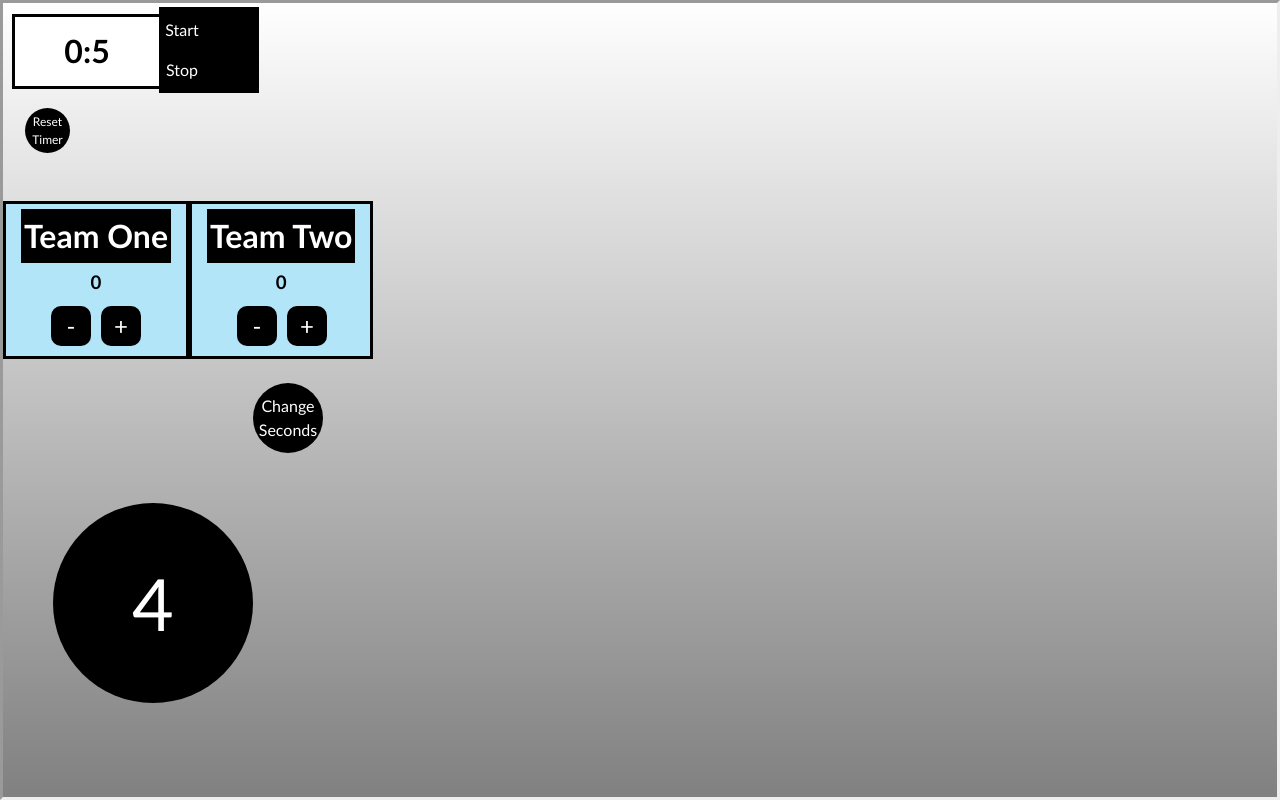
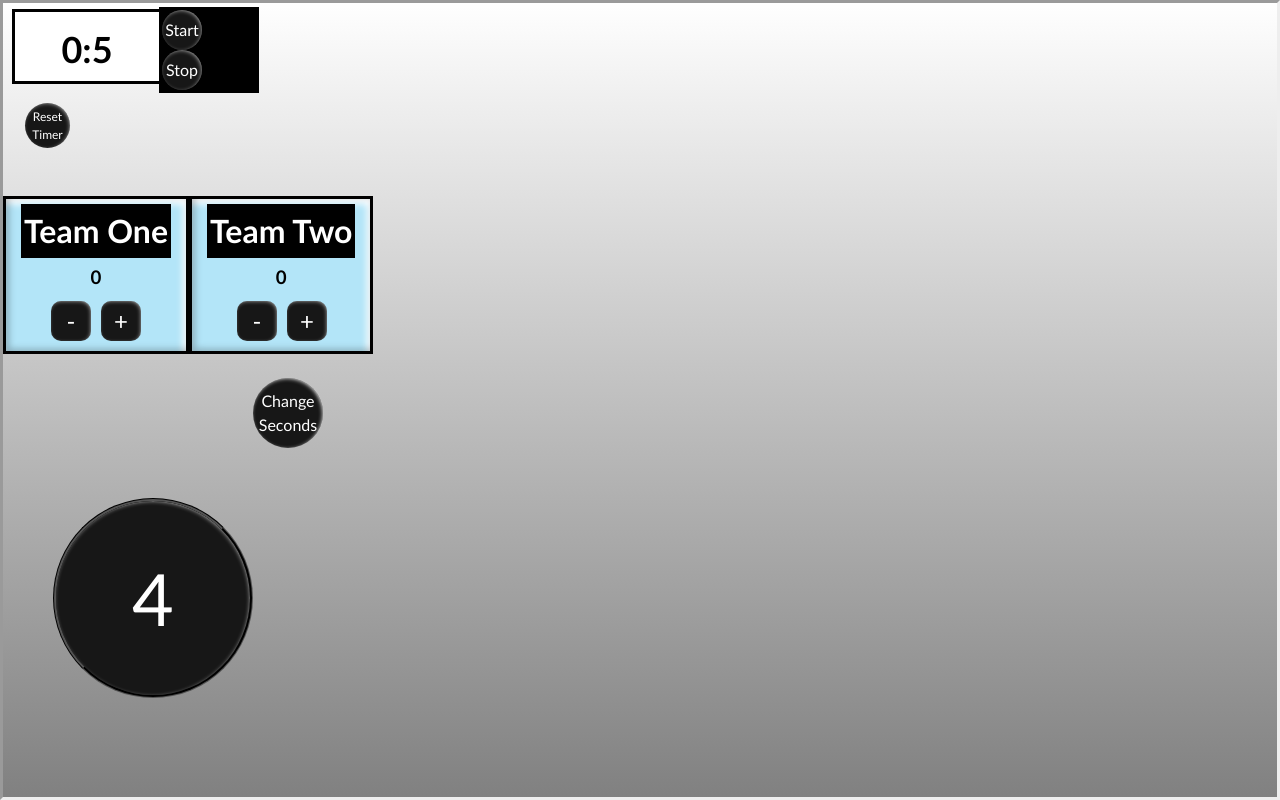
Before and after one commit to PersianBlue/football-timer, a Gatsby site: page / in a window 1280 px wide. Shown: the top 800 px of the page. Built offline with nearby package versions, Linux system fonts and the light colour scheme; Gatsby itself is replaced by a stand-in of ours.

Commit message:
Added drop shadows for 3d effects

```diff
--- a/src/components/button/css.module.scss
+++ b/src/components/button/css.module.scss
@@ -3,7 +3,7 @@
   padding: 0;
   height: 40px;
   width: 40px;
-  background-color: var(--primary-color);
+  background-color: rgba(23,23,23,255);
   border: none;
   color: white;
   text-align: center;
@@ -12,6 +12,9 @@
   // margin: 0 4px;
   cursor: pointer;
   border-radius: 50%;
+  box-shadow: -1px 1px 5px -2px white inset;
+
+
 }
 
 .roundedEdges{
@@ -19,7 +22,7 @@
   padding: 0;
   height: 40px;
   width: 40px;
-  background-color: var(--primary-color);
+  background-color: rgba(23,23,23,255);
   border: none;
   color: white;
   text-align: center;
@@ -29,8 +32,8 @@
   cursor: pointer;
   border-radius: 10px;
   position: relative;
-  left: 35px
-
+  left: 35px;
+  box-shadow: -1px 1px 5px -2px white inset;
 }
 
 .inner{
@@ -42,7 +45,7 @@
   padding: 0;
   height: 70px;
   width: 70px;
-  background-color: var(--primary-color);
+  background-color: rgba(23,23,23,255);
   border: none;
   color: white;
   text-align: center;
@@ -51,6 +54,8 @@
   // margin: 0 4px;
   cursor: pointer;
   border-radius: 50%;
+  box-shadow: -1px 1px 4px -1px white inset;
+
 }
 
 
@@ -60,7 +65,7 @@
   padding: 0;
   height: 45px;
   width: 45px;
-  background-color: var(--primary-color);
+  background-color: rgba(23,23,23,255);
   border: none;
   color: white;
   text-align: center;
@@ -71,6 +76,8 @@
   border-radius: 50%;
   position:relative;
   left:22px;
+  box-shadow: -1px 1px 5px -2px white inset;
+
 }
 
 
@@ -80,8 +87,10 @@
   padding: 0;
   height: 200px;
   width: 200px;
-  background-color: var(--primary-color);
-  border: none;
+  background-color: rgba(23,23,23,255);
+  border: black;
+  border-style: groove;
+  border-width: 3px;
   color: white;
   text-align: center;
   text-decoration: none;
@@ -89,6 +98,12 @@
   // margin: 0 4px;
   cursor: pointer;
   border-radius: 50%;
+  //box-shadow: -1px -1px 5px -2px white inset;
+  box-shadow: -1px 1px 5px -2px white inset;
+
+  //box-shadow: 5px -5px 5px 2px black inset;
+
+
 
 }
 
@@ -98,7 +113,7 @@
   padding: 0;
   height: 40px;
   width: 40px;
-  background-color: var(--primary-color);
+  background-color: rgba(23,23,23,255);
   border: none;
   color: white;
   text-align: center;
--- a/src/components/gameclock/index.js
+++ b/src/components/gameclock/index.js
@@ -74,7 +74,7 @@ const GameClock = ()=>{
     return (
         <div>
             <div style = {{height: 50, width: 150, textAlign: "center", backgroundColor: "white", borderColor: '#black', borderStyle: "solid", display:"inline-block"}}>
-             <h1>{mins}:{secs}</h1>
+             <h1 style = {{fontSize: 36}}>{mins}:{secs}</h1>
 
             </div>
             <div style = {{backgroundColor: "black", borderColor: "black", borderStyle: "solid", display: "inline-block" }}>
--- a/src/components/team/css.module.scss
+++ b/src/components/team/css.module.scss
@@ -9,6 +9,10 @@
 .divStyle{
     display: inline-block;
     background: rgb(179, 229, 248);
+    box-shadow: 3px -2px 7px rgba(0,0,0,.25) inset,
+     -3px 5px 7px white inset,
+     //-10px 0px 5px 0px white inset,
+
 }
 .divBevel{
     box-shadow: inset -2px -2px 10px;
@@ -18,7 +22,7 @@
     padding: 0;
     height: 40px;
     width: 40px;
-    background-color: var(--primary-color);
+    background-color: rgba(23,23,23,255);
     border: none;
     color: white;
     text-align: center;
--- a/src/components/throwtimer/css.module.scss
+++ b/src/components/throwtimer/css.module.scss
@@ -15,7 +15,7 @@
     padding: 0;
     height: 40px;
     width: 40px;
-    background-color: var(--primary-color);
+    background-color: rgba(23,23,23,255);
     border: none;
     color: white;
     text-align: center;
```
